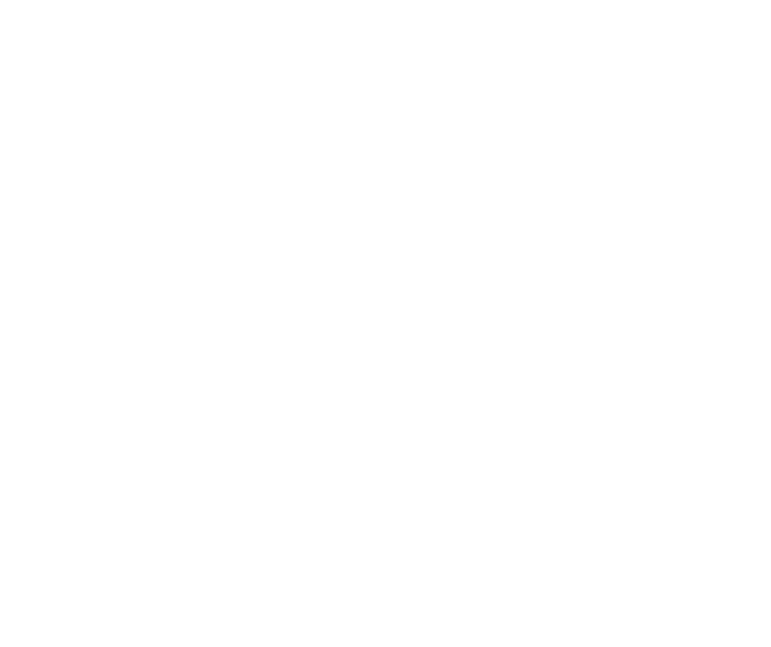
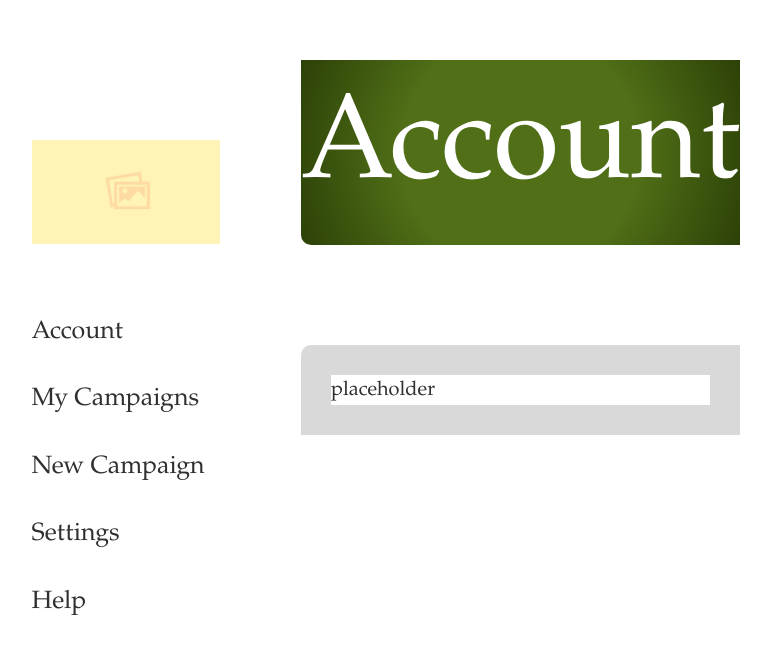
Before and after one commit to WouterOnGithub/Waystone, a React (Vite) app in the folder waystoneProject/: page /user/Account_Page in a window 1280 px wide. Before the commit this address had no page. Shown: the part 153-800 px from the top of the page, without its empty margins (49-820 px from the left). Built offline with nearby package versions, Linux system fonts and the light colour scheme.

Commit message:
Main CSS edited

```diff
--- a/waystoneProject/src/App.jsx
+++ b/waystoneProject/src/App.jsx
@@ -7,7 +7,7 @@ import { BrowserRouter as Router, Route, Routes } from "react-router-dom";
 {/* import Register_Page from "./pages/Register_Page" */}
 
 import Main_Page from "./pages/Main_Page";
-{/* import Account_Page from "./pages/Account_Page" */}
+import Account_Page from "./pages/Account_Page"
 {/* import Account_Page_EDIT from "./pages/Account_Page_EDIT" */}
 import My_Campaigns_Page from "./pages/My_Campaigns_Page"
 
@@ -50,7 +50,7 @@ function App()
                 {/* <Route path="/user/Register_Page" element={<Register_Page />} /> */}
 
                 <Route path="/" element={<Main_Page />} /> {/* Opens the site on this page, later the login page ! */}
-                {/* <Route path="/user/Account_Page" element={<Account_Page />} /> */}
+                <Route path="/user/Account_Page" element={<Account_Page />} />
                 {/* <Route path="/user/Account_Page_EDIT" element={<Account_Page_EDIT />} /> */}
                 <Route path="/user/My_Campaigns_Page" element={<My_Campaigns_Page />} />
 
--- a/waystoneProject/src/pages/Account_Page.jsx
+++ b/waystoneProject/src/pages/Account_Page.jsx
@@ -1 +1,52 @@
-/* Not completed */
+/* Complete */
+import React from "react";
+import { Link } from "react-router-dom";
+import "./pages-css/CSS.css";
+import "./pages-css/Account_Page.css";
+import Waystone_Logo from "../assets/PlaceholderImage.jpg";
+import Placeholder from "../assets/PlaceholderImage.jpg";
+
+function Main_Page()
+{
+  return (
+    <div>
+      <div className="navigation">
+      <nav>
+        <br />
+        <img src={Waystone_Logo} alt="Waystone_Logo" id="Waystone_Logo" />
+        <br />
+        <br />
+        <br />
+        <Link to="/">Account</Link>
+        <br />
+        <br />
+        <Link to="/">My Campaigns</Link>
+        <br />
+        <br />
+        <Link to="/">New Campaign</Link>
+        <br />
+        <br />
+        <Link to="/">Settings</Link>
+        <br />
+        <br />
+        <Link to="/">Help</Link>
+      </nav>
+      </div>
+
+      <div id="main">
+        {/* The green bar at the top of the page */}
+        <div id="title">
+          <p>Account</p>
+        </div>
+        {/* The account section */}
+        <div id="content">
+            <div id="account-box">
+                <p>placeholder</p>
+            </div>
+        </div>
+      </div>
+    </div>
+  );
+}
+
+export default Main_Page;
--- a/waystoneProject/src/pages/Main_Page.jsx
+++ b/waystoneProject/src/pages/Main_Page.jsx
@@ -4,7 +4,6 @@ import { Link } from "react-router-dom";
 import "./pages-css/CSS.css";
 import "./pages-css/Main_Page.css";
 import Waystone_Logo from "../assets/PlaceholderImage.jpg";
-import Settings_Logo from "../assets/PlaceholderImage.jpg";
 import Placeholder from "../assets/PlaceholderImage.jpg";
 
 function Main_Page()
--- a/waystoneProject/src/pages/My_Campaigns_Page.jsx
+++ b/waystoneProject/src/pages/My_Campaigns_Page.jsx
@@ -3,7 +3,6 @@ import React from "react";
 import { Link } from "react-router-dom";
 import "./pages-css/CSS.css";
 import Waystone_Logo from "../assets/PlaceholderImage.jpg";
-import Settings_Logo from "../assets/PlaceholderImage.jpg";
 import Placeholder from "../assets/PlaceholderImage.jpg";
 
 function My_Campaigns_Page()
@@ -27,7 +26,6 @@ function My_Campaigns_Page()
         <br />
         <br />
         <Link to="/">Settings</Link>
-        <img src={Settings_Logo} alt="Settings_Logo" id="Settings_Logo" />
         <br />
         <br />
         <Link to="/">Help</Link>
--- /dev/null
+++ b/waystoneProject/src/pages/pages-css/Account_Page.css
@@ -0,0 +1,4 @@
+#account-box
+{
+    background: var(--background-colour);
+}
--- a/waystoneProject/src/pages/pages-css/CSS.css
+++ b/waystoneProject/src/pages/pages-css/CSS.css
@@ -16,6 +16,7 @@
     font-family: Garamond, serif, cursive;
     overflow-x: hidden;
     color: var(--text-color);
+    font-size: var(--body-text);
     margin: 0;
 }
 .navigation /* Navigation Side-bar */
@@ -79,9 +80,12 @@ nav a:hover
 {
     border-top-left-radius: 10px;
     background-color: var(--background-colour2);
-    font-size: var(--head-text);
     margin-top: 100px;
     padding: 30px;
+}
+#content b
+{
+    font-size: var(--head-text);
 }
 
 #box-section /* a card box section (first used for My Campaigns at the Main_Page) */
@@ -101,7 +105,6 @@ nav a:hover
     border-top-right-radius: 10px;
     background-color: var(--projectbox-colour);
     color: var(--text-color2);
-    font-size: var(--body-text);
     text-align: right;
     margin-left: 30px;
     margin-top: 10px;
@@ -123,7 +126,6 @@ nav a:hover
 {
     background-color: var(--background-color4);
     color: var(--text-color2);
-    font-size: var(--body-text);
     border: none;
     padding: 2px;
     margin-right: 10px;
```
